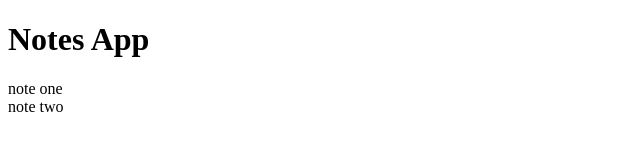
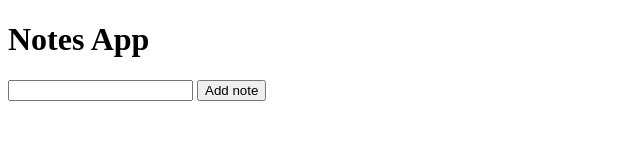
Before and after one commit to J-Neuwford/notes-app, a website: page index.html in a window 1280 px wide. Shown: the whole page, without its empty margins (0-640 px from the left). Drawn offline with Linux system fonts and the light colour scheme.

Commit message:
Test-driving new note form

```diff
--- a/bundle.js
+++ b/bundle.js
@@ -31,20 +31,23 @@
       var NotesView2 = class {
         constructor(model2) {
           this.model = model2;
-          this.body = document.querySelector("body");
-        }
-        displayTitle(string) {
-          const heading = document.createElement("h1");
-          heading.innerText = string;
-          this.body.prepend(heading);
+          this.mainEL = document.querySelector("#main-container");
+          this.inputEl = document.querySelector("#note-input");
+          this.buttonEl = document.querySelector("#add-note");
+          this.buttonEl.addEventListener("click", () => {
+            this.model.addNote(this.inputEl.value);
+            this.inputEl.value = "";
+            this.displayNotes();
+          });
         }
         displayNotes() {
+          document.querySelectorAll(".note").forEach((e) => e.remove());
           const notes = this.model.getNotes();
           notes.forEach((note) => {
             const div = document.createElement("div");
             div.className = "note";
             div.innerText = note;
-            this.body.append(div);
+            this.mainEL.append(div);
           });
         }
       };
@@ -56,11 +59,5 @@
   var { NotesModel } = require_notesModel();
   var { NotesView } = require_notesView();
   var model = new NotesModel();
-  console.log(model.getNotes());
   var notesView = new NotesView(model);
-  notesView.displayTitle("Notes App");
-  model.addNote("note one");
-  model.addNote("note two");
-  model.getNotes();
-  notesView.displayNotes();
 })();
--- a/index.html
+++ b/index.html
@@ -7,6 +7,15 @@
   <title>Notes-App</title>
 </head>
 <body>
+  <h1>Notes App</h1>
+
+  <input type="text" id="note-input"/>
+  <button id="add-note">Add note</button>
+  <div id="main-container">
+
+
+
+  </div>
   <script src="bundle.js"></script>
 </body>
 </html>
```
Also changed, not shown: index.js (+0 -8 lines), notesView.js (+14 -8 lines), notesView.test.js (+30 -7 lines).
